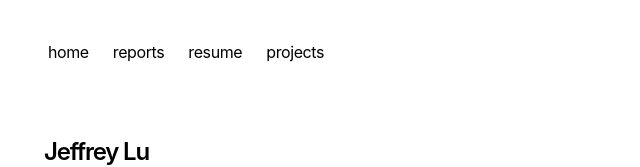
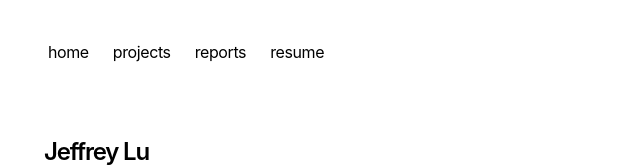
Before and after one commit to aealni/MyPortfolio, a Next.js app: page / in a window 1280 px wide. Shown: the top 167 px of the page, without its empty margins (308-948 px from the left). Built offline with nearby package versions, Linux system fonts and the light colour scheme.

Commit message:
ordering of nav

```diff
--- a/app/components/nav.tsx
+++ b/app/components/nav.tsx
@@ -4,14 +4,14 @@ const navItems = {
   '/': {
     name: 'home',
   },
+  '/projects': {
+    name: 'projects',
+  },
   '/reports': {
     name: 'reports',
   },
   '/resume': {
     name: 'resume',
-  },
-  '/projects': {
-    name: 'projects',
   },
 }
 
```
